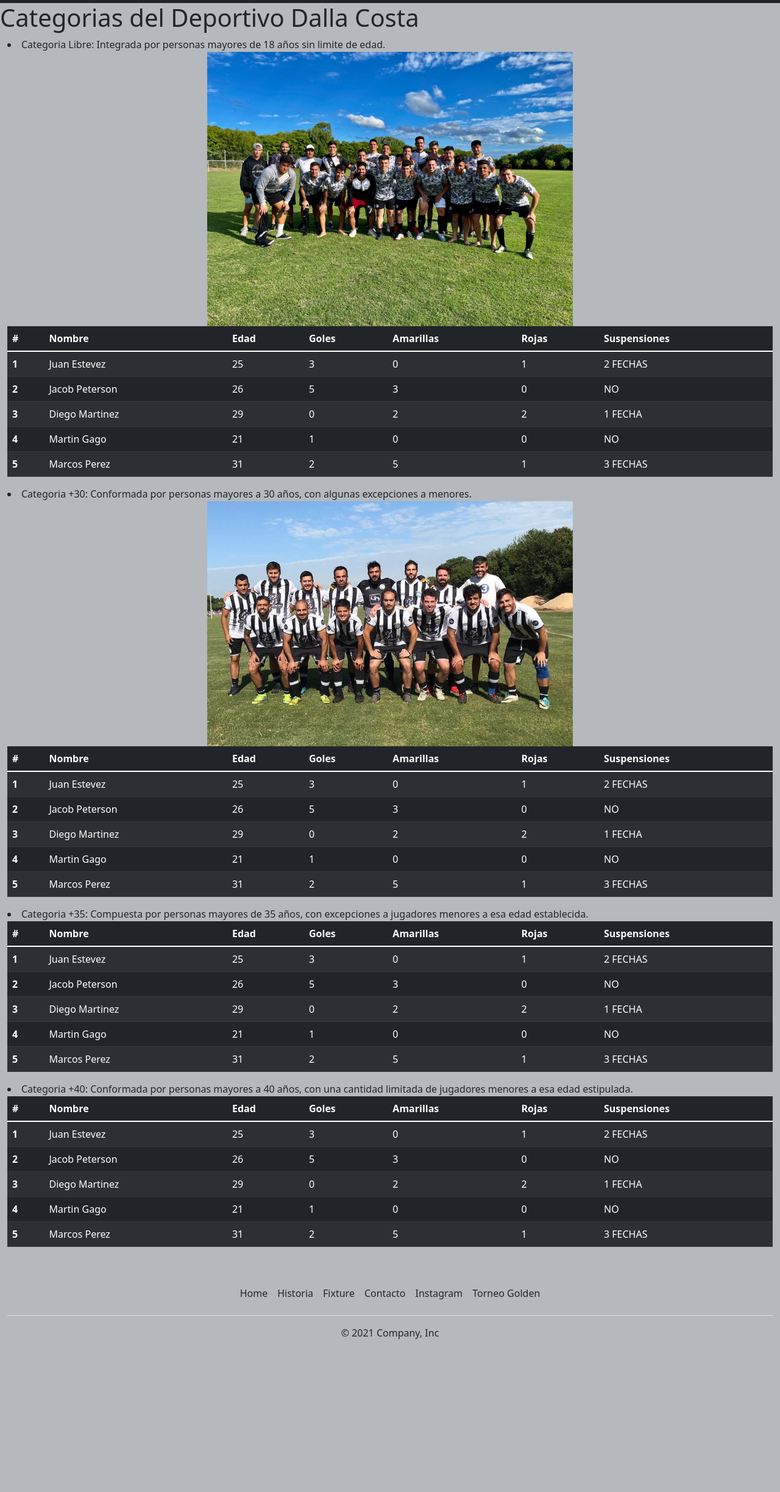
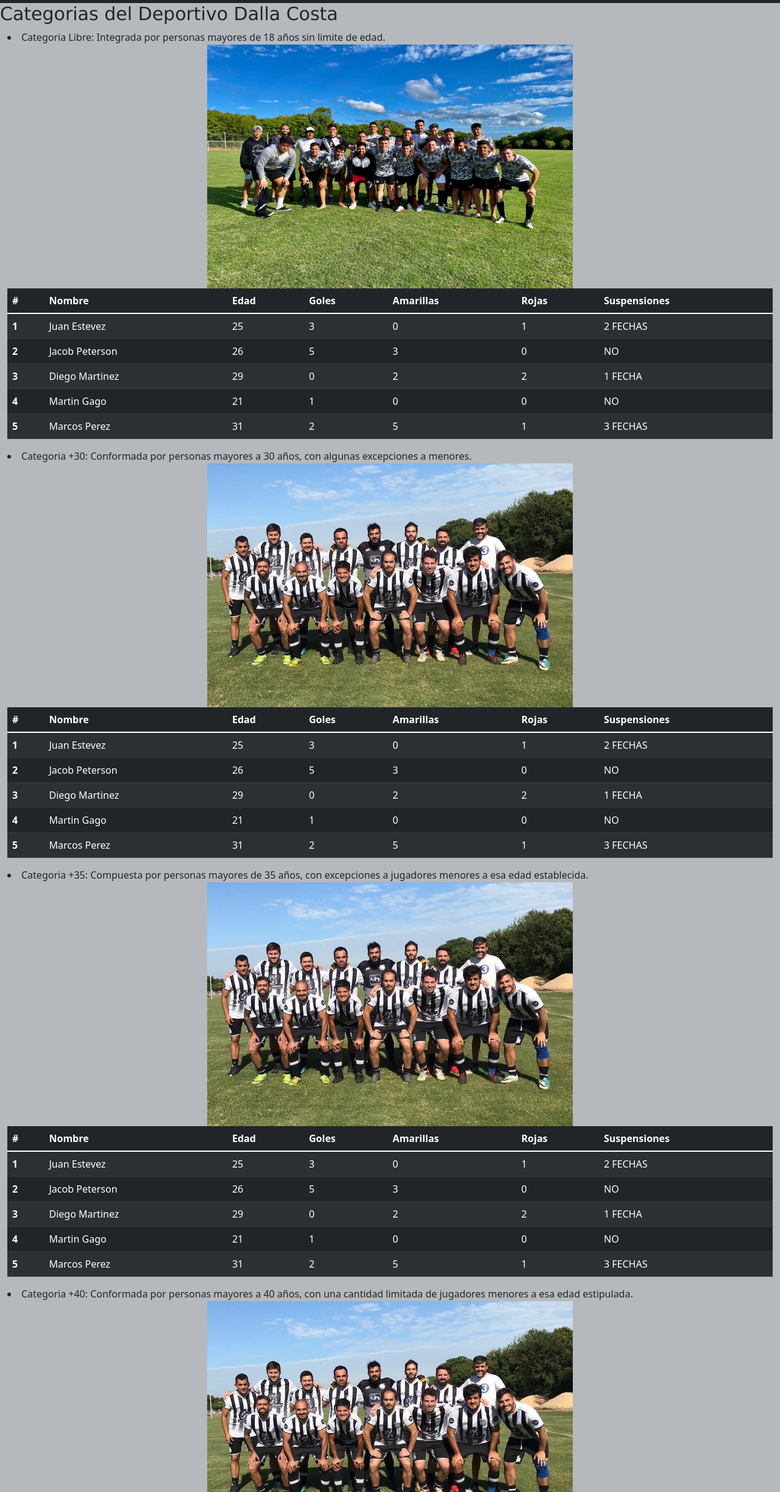
Before and after one commit to Matisantillan/dallacosta, a website: page paginas/categorias.html in a window 1280 px wide. Shown: the part 113-2560 px from the top of the page at 61% size. Before the commit the page ends 2367 px from the top, so only its background shows below. Drawn offline with nearby package versions, Linux system fonts and the light colour scheme.

Commit message:
Extend, mixin, each y bloc con explicaciones

```diff
--- /dev/null
+++ b/CambiosEnElProyecto.txt
@@ -0,0 +1,3 @@
+Agregue un mixin para las imagenes de las secciones Categorias e Historia en el cual unifico tamaños.
+Cree un each para los H, que son los titulos de cada pagina para que tengan la misma fuente y tamaño
+Agregue Keywords y descripcion a cada una de las paginas del proyecto
--- a/paginas/categorias.html
+++ b/paginas/categorias.html
@@ -5,10 +5,12 @@
         <link rel="shortcut icon" href="favicon.ico" type="image/x-icon">
         <link rel="icon" href="favicon.ico" type="image/x-icon">
         <link rel="stylesheet" href="../css/contacto.css">
+        <link rel="stylesheet" href="../css/estilos.css">
         <link href="https://cdn.jsdelivr.net/npm/bootstrap@5.1.3/dist/css/bootstrap.min.css" rel="stylesheet" integrity="sha384-1BmE4kWBq78iYhFldvKuhfTAU6auU8tT94WrHftjDbrCEXSU1oBoqyl2QvZ6jIW3" crossorigin="anonymous">
 
-
-    </head>
+        <meta name="keywords" content="Dallacosta, Dalla, Costa, Torneo, Golden, Categorias">
+        <meta name="description" content="Deportivo Dalla Costa es un equipo amateur de futbol que cuenta con 4 categorias que desarrollan sus actividades en el torneo Golden de la ciudad de Cordoba">
+      </head>
     <body class="bg-secondary bg-opacity-50">
       <nav class="navbar navbar-expand-lg navbar-dark bg-dark">
           <div class="container-fluid">
@@ -17,13 +19,13 @@
             </a>
           </div>
       </nav>
-        <h1>Categorias del Deportivo Dalla Costa</h1>
+        <h2 class="fuente-h2">Categorias del Deportivo Dalla Costa</h2>
         <div class="container-fluid">
             <div class="row">
               <div class="col">
                 <li class="textoanimado">Categoria Libre: Integrada por personas mayores de 18 años sin limite de edad.</li>
             <span class="fotoflex">
-                <div class="text-center"><img src="../imagenes/dalla2.jpeg" width="600" alt="400" class="transicion"></div>
+                <div class="text-center"><img src="../imagenes/dalla2.jpeg"  class="transicion imagenes"></div>
                 <table class="table table-dark table-striped">
                   <thead>
                     <tr class="container-fluid">
@@ -90,7 +92,7 @@
               <div class="col">
                 <li class="textoanimado">Categoria +30: Conformada por personas mayores a 30 años, con algunas excepciones a menores.</li>
             <span class="fotoflex">
-                <div class="text-center"><img src="../imagenes/dallamaster.jpg" width="600" alt="400" class="transicion"></div>
+                <div class="text-center"><img src="../imagenes/dallamaster.jpg" class="transicion imagenes"></div>
                 <table class="table table-dark table-striped">
                   <thead>
                     <tr class="container-fluid">
@@ -156,6 +158,7 @@
             <div class="row">
               <div class="col">
                 <li class="textoanimado">Categoria +35: Compuesta por personas mayores de 35 años, con excepciones a jugadores menores a esa edad establecida.</li>
+                <div class="text-center"><img src="../imagenes/dallamaster.jpg" class="transicion imagenes"></div>
                 <table class="table table-dark table-striped">
                   <thead>
                     <tr class="container-fluid">
@@ -221,6 +224,7 @@
             <div class="row">
               <div class="col">
                 <li class="textoanimado">Categoria +40: Conformada por personas mayores a 40 años, con una cantidad limitada de jugadores menores a esa edad estipulada.</li>
+                <div class="text-center"><img src="../imagenes/dallamaster.jpg" class="transicion imagenes"></div>
                 <table class="table table-dark table-striped">
                   <thead>
                     <tr class="container-fluid">
--- a/scss/estilo.scss
+++ b/scss/estilo.scss
@@ -13,4 +13,18 @@
 body{
     background-color: $grisbody;
 }
-@import "texto"
+@mixin tamanio ($ancho, $altura){
+    width: $ancho;
+    height: $altura;
+    }
+.imagenes{
+    @include tamanio(600px,400px)
+}
+
+
+@each $titulos in h1, h2, h3, h4 {
+    .fuente-#{$titulos} {
+        font-family: 'Lucida Sans', 'Lucida Sans Regular', 'Lucida Grande', 'Lucida Sans Unicode', Geneva, Verdana, sans-serif;
+        font-size: 30px;
+    }
+}
```
Also changed, not shown: index.html (+3 -1 lines), paginas/contacto.html (+5 -2 lines), paginas/fixture.html (+5 -2 lines), paginas/historia.html (+7 -3 lines), css/estilos.css, 2 other files.
